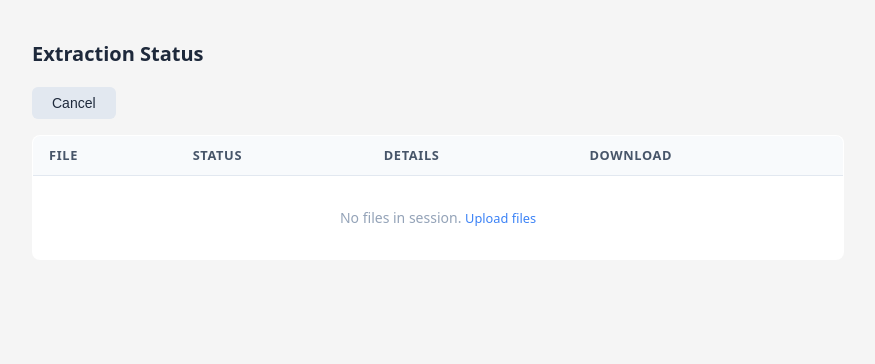
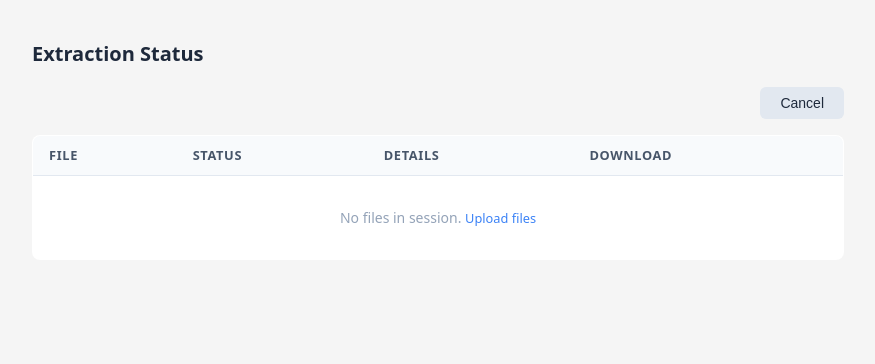
Before and after one commit to zzpanic/llm-document-ingestion, a Python web app: template app/templates/status.html in a window 1280 px wide. Shown: the part 56-420 px from the top of the page, without its empty margins (202-1077 px from the left). Run offline with Jinja, Linux system fonts and the light colour scheme; the template is opened without the code that fills it, so the values that code supplies are empty; some libraries are stand-ins or nearby versions.

Commit message:
Right-justify cancel button to match upload page go button
Co-Authored-By: Claude Sonnet 4.6 (1M context) <noreply@anthropic.com>

```diff
--- a/app/static/css/style.css
+++ b/app/static/css/style.css
@@ -490,7 +490,8 @@ footer a:hover {
     margin-bottom: 1rem;
 }
 
-.upload-header #go-btn {
+.upload-header #go-btn,
+.upload-header #cancel-btn {
     margin-left: auto;
     flex-shrink: 0;
 }
```
